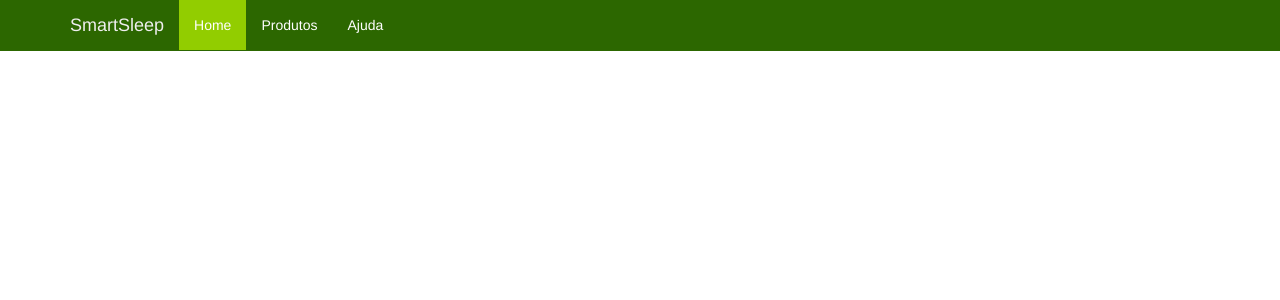
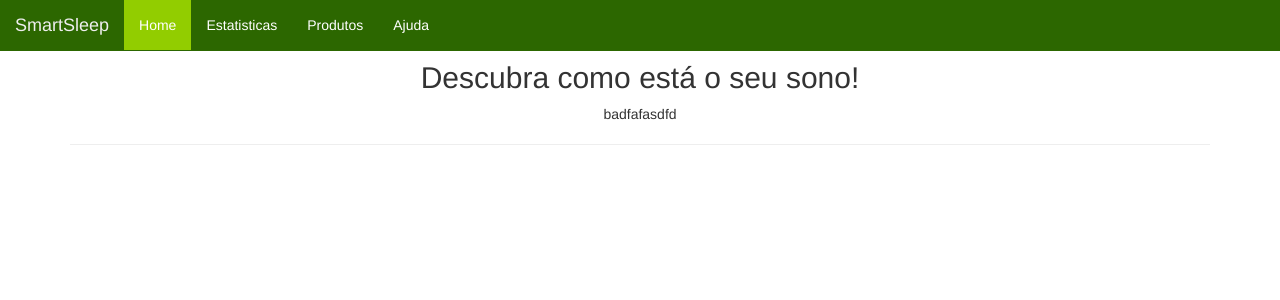
Before and after one commit to sacul43/LabSoft2, a Django app: page /mobileApp/home in a window 1280 px wide. Shown: the top 300 px of the page. Run offline with Django 3.2, Linux system fonts and the light colour scheme; parts of the project's set-up code (start-up, migrations or seed data) failed here and were passed over; some libraries are stand-ins or nearby versions.

Commit message:
Barra de navegacao

```diff
--- a/SmartSleep/static/css/mainPage.css
+++ b/SmartSleep/static/css/mainPage.css
@@ -8,8 +8,12 @@
     color:#fff;
 }
 
+.navbar-custom .navbar-nav > li > a:focus {
+    background-color:#347a00;
+}
+
 .navbar-nav > li > a:hover {
-  background-color:#92CD00;
+  background-color:#347a00;
 }
 
 .navbar-custom .navbar-nav > .active > a, .navbar-nav > .active > a:hover, .navbar-nav > .active > a:focus {
--- a/SmartSleep/templates/mainPage.html
+++ b/SmartSleep/templates/mainPage.html
@@ -22,20 +22,22 @@
         <title>Inicio</title>
     </head>
     <body>
-      <nav class="navbar navbar-custom  navbar-fixed-top">
-        <div class="container">
+      <nav class="navbar navbar-custom navbar-fixed-top">
+        <div class="container-fluid">
           <div class="navbar-header">
-            <button type="button" class="navbar-toggle collapsed" data-toggle="collapse" data-target="#navbar" aria-expanded="false" aria-controls="navbar">
+            <div class="navbar-header">
+                <button type="button" class="navbar-toggle collapsed" data-toggle="collapse" data-target="#menuOpcoes">
+                    <span class="sr-only">Mudar navegação</span>Menu<i class="fa fa-bars"></i>
+                </button>
+            </div>
               <span class="sr-only">Mudar navegação</span>
-              <span class="icon-bar"></span>
-              <span class="icon-bar"></span>
-              <span class="icon-bar"></span>
             </button>
             <a class="navbar-brand" href="/mobileApp/login">SmartSleep</a>
           </div>
-          <div id="navbar" class="collapse navbar-collapse">
+          <div id="menuOpcoes" class="collapse navbar-collapse">
             <ul class="nav navbar-nav">
               <li class="active"><a href="#">Home</a></li>
+              <li><a href="#estatisticas">Estatisticas</a></li>
               <li><a href="#produtos">Produtos</a></li>
               <li><a href="#help">Ajuda</a></li>
             </ul>
@@ -43,9 +45,19 @@
         </div>
       </nav>
 
-      <div class="container">
+      <section id="estatisticas">
+          <div class="container">
+            <hr>
+              <div class="row">
+                  <div class="col-lg-12 text-center">
+                      <h2 class="section-heading">Descubra como está o seu sono!</h2>
+                      badfafasdfd
+                      <hr class="primary">
+                  </div>
+              </div>
+          </div>
 
+        </section>
 
-      </div>
     </body>
 </html>
```
